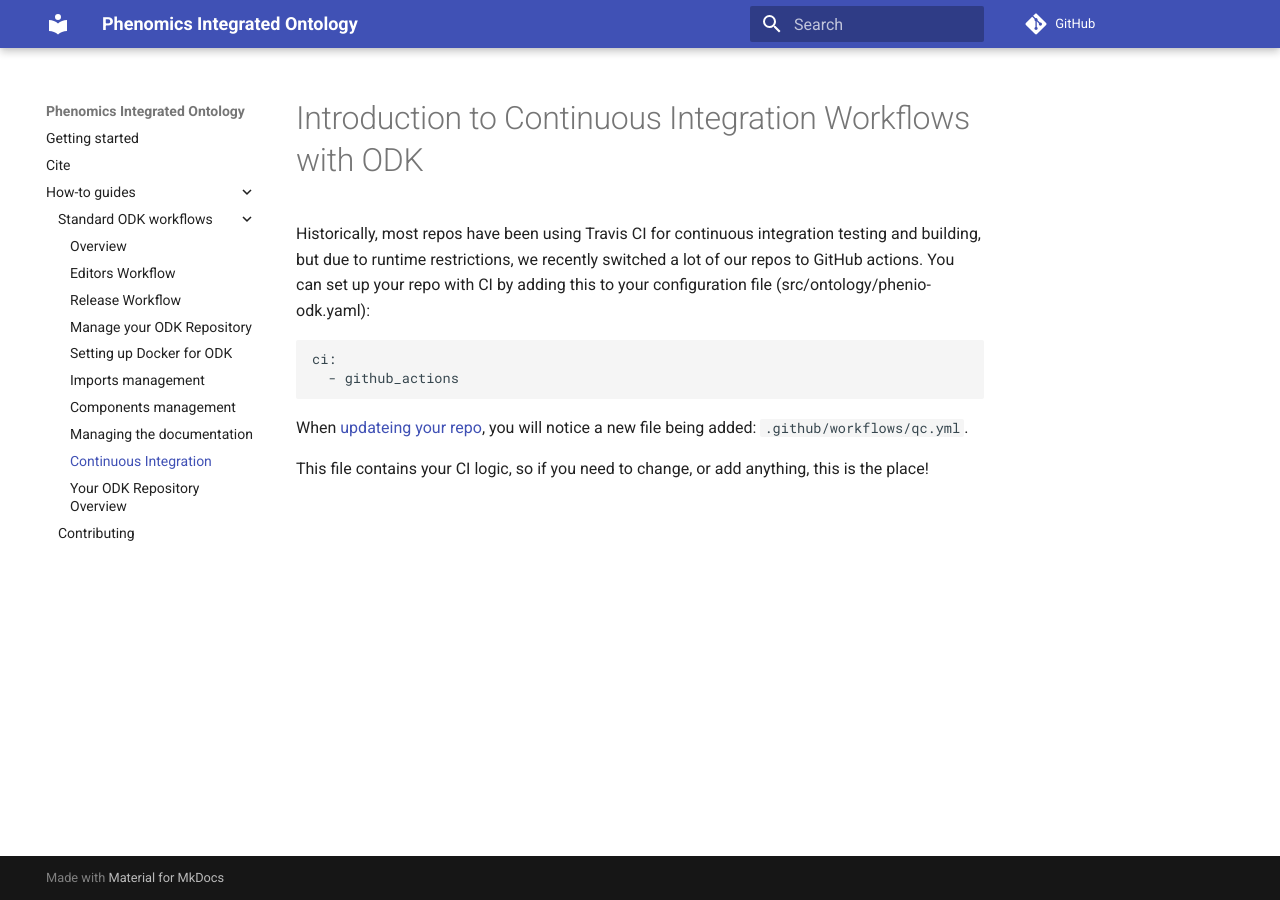
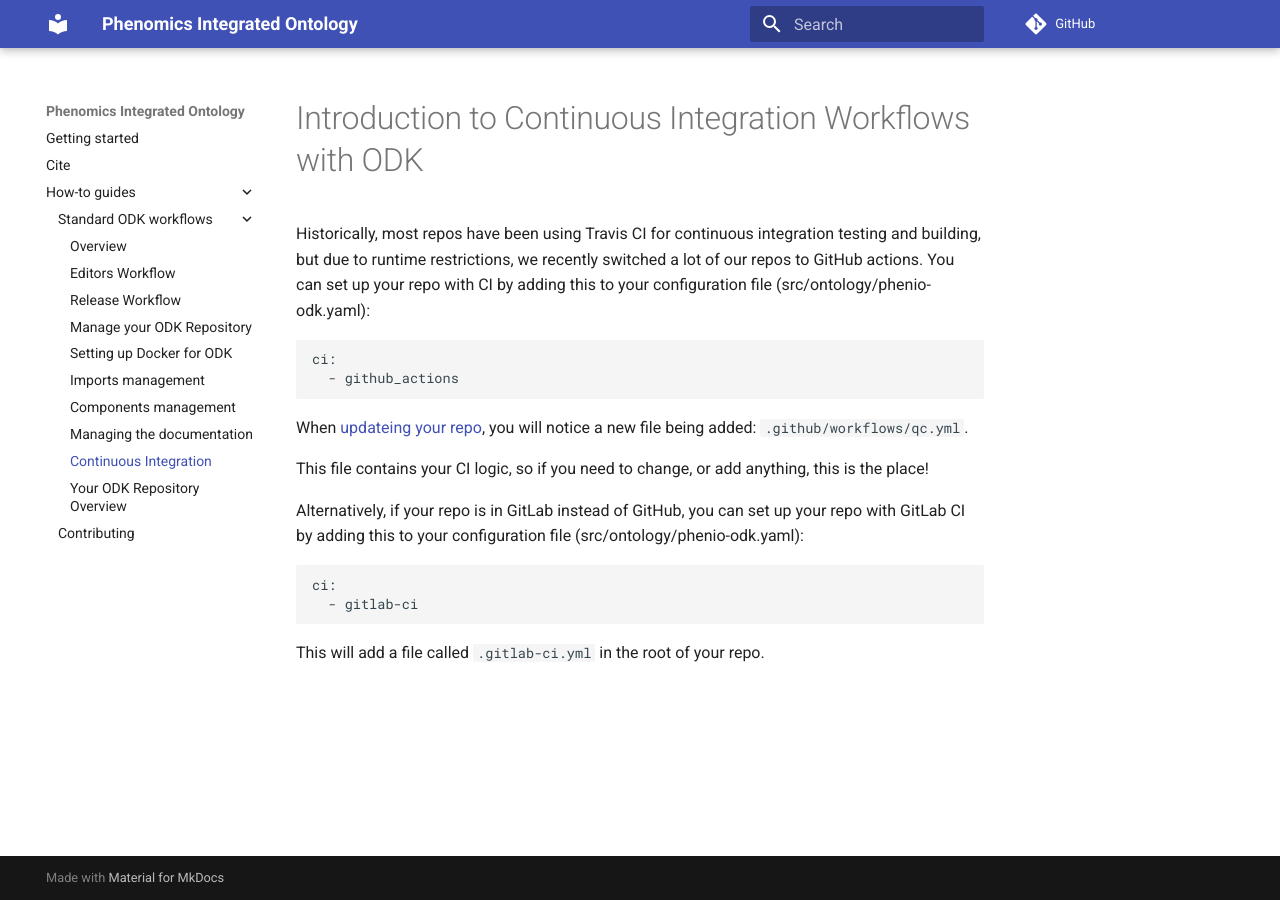
Before and after one commit to monarch-initiative/phenio, an MkDocs documentation site: the page built from docs/odk-workflows/ContinuousIntegration.md, in a window 1280 px wide. Built offline with MkDocs 1.6.1 and Material for MkDocs 9.7.7, drawn with Linux system fonts in a browser that asks for light colours; comment, search, counter and statistics services are not loaded.

Commit message:
Repo updates as per newest ODK

````diff
--- a/docs/odk-workflows/ContinuousIntegration.md
+++ b/docs/odk-workflows/ContinuousIntegration.md
@@ -12,3 +12,13 @@ ci:
 When [updateing your repo](RepoManagement.md), you will notice a new file being added: `.github/workflows/qc.yml`.
 
 This file contains your CI logic, so if you need to change, or add anything, this is the place!
+
+Alternatively, if your repo is in GitLab instead of GitHub, you can set up your repo with GitLab CI by adding
+this to your configuration file (src/ontology/phenio-odk.yaml):
+
+```
+ci:
+  - gitlab-ci
+```
+
+This will add a file called `.gitlab-ci.yml` in the root of your repo.
````
Also changed, not shown: docs/odk-workflows/ManageDocumentation.md (line endings or trailing spaces), 3 other files.
